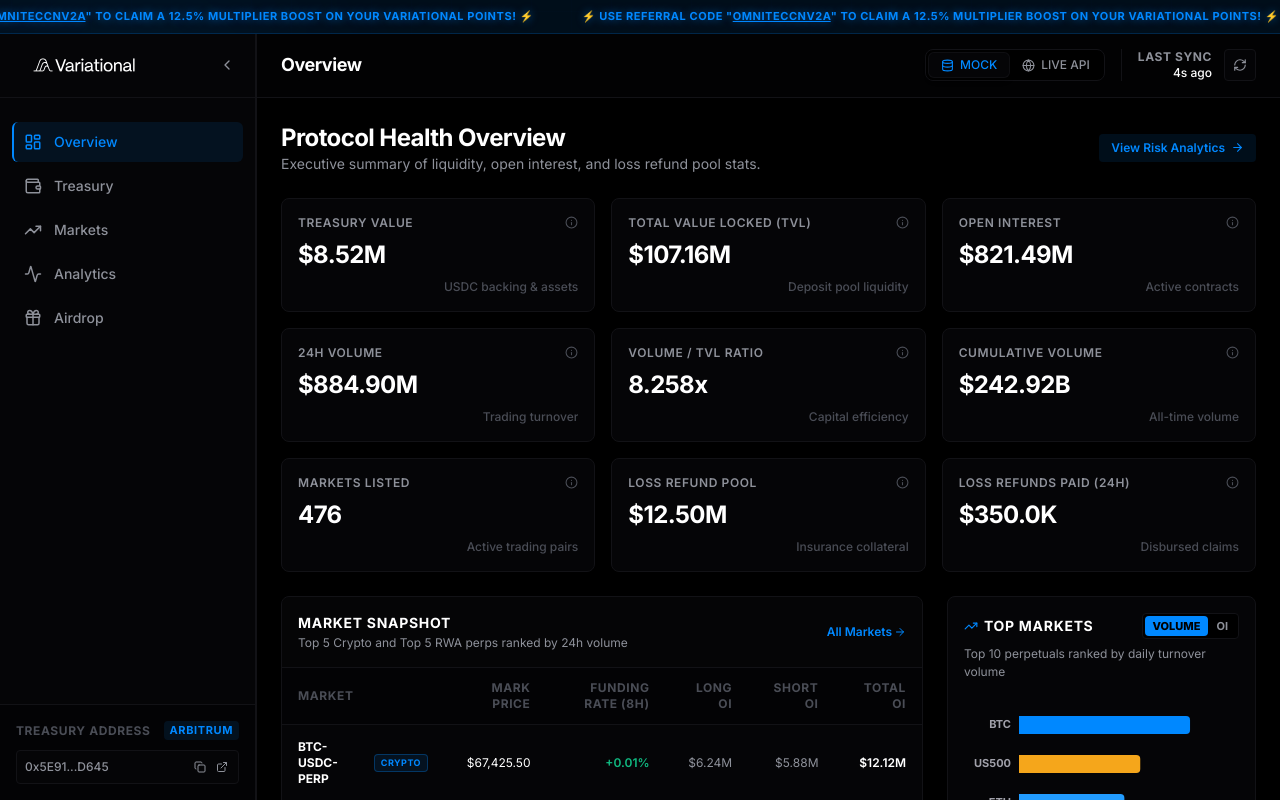
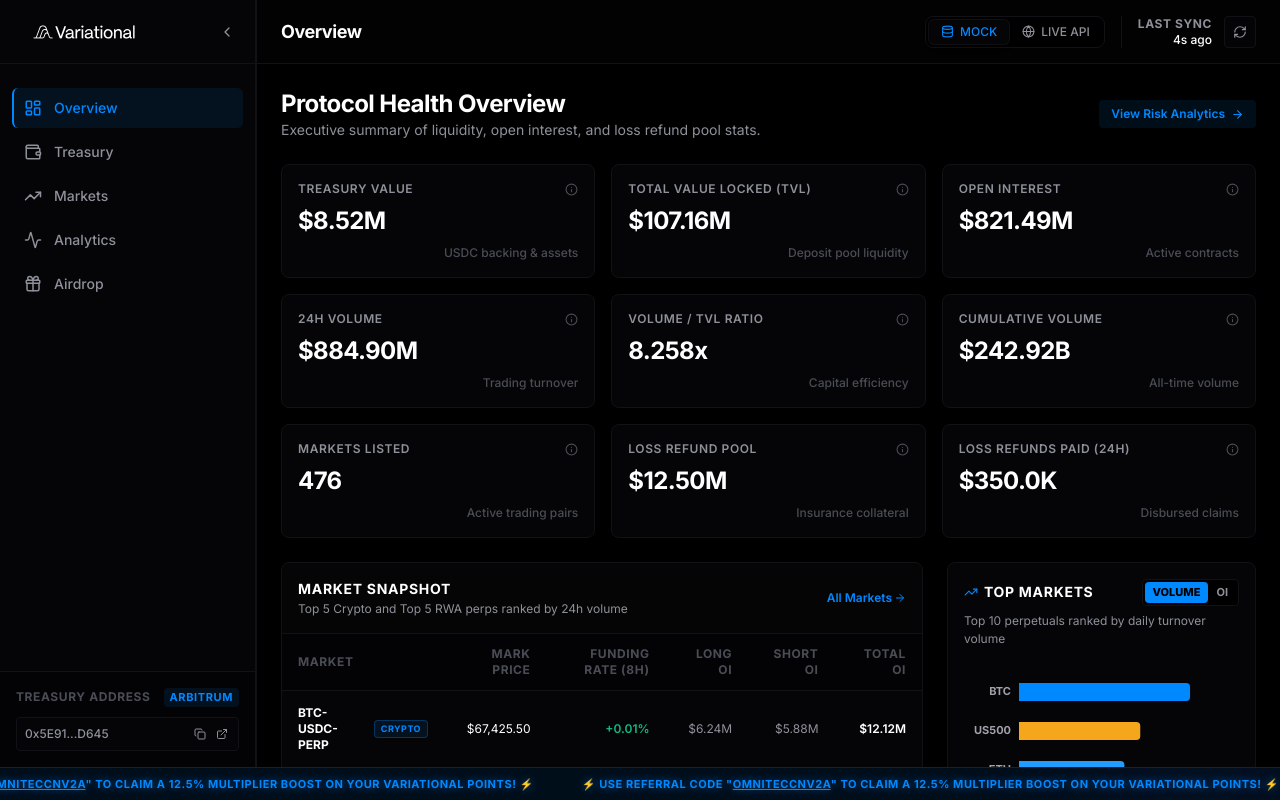
Before and after one commit to the-eyecon/variational-dashboard, a Next.js app: page /overview in a window 1280 px wide. Built offline with nearby package versions, Linux system fonts and the light colour scheme.

Commit message:
fixed routing to mock api by default
Moved the banner to the bottom

```diff
--- a/src/app/layout.tsx
+++ b/src/app/layout.tsx
@@ -39,9 +39,6 @@ export default function RootLayout({
 
         <Providers>
           <div className="flex flex-col h-full w-full z-10 relative overflow-hidden">
-            {/* Top moving banner */}
-            <MarqueeBanner />
-
             <div className="flex flex-1 w-full min-w-0 overflow-hidden">
               {/* Sidebar navigation */}
               <Sidebar />
@@ -64,6 +61,9 @@ export default function RootLayout({
                 </main>
               </div>
             </div>
+
+            {/* Bottom moving banner */}
+            <MarqueeBanner />
           </div>
         </Providers>
       </body>
--- a/src/components/marquee-banner.tsx
+++ b/src/components/marquee-banner.tsx
@@ -4,7 +4,7 @@ import React from "react";
 
 export default function MarqueeBanner() {
   return (
-    <div className="overflow-hidden bg-accent-blue/10 border-b border-accent-blue/20 py-2 relative flex select-none z-30">
+    <div className="overflow-hidden bg-accent-blue/10 border-t border-accent-blue/20 py-2 relative flex select-none z-30">
       <style dangerouslySetInnerHTML={{__html: `
         @keyframes marquee-global {
           0% { transform: translate3d(0, 0, 0); }
--- a/src/components/mock-provider.tsx
+++ b/src/components/mock-provider.tsx
@@ -19,8 +19,10 @@ const SettingsContext = createContext<SettingsContextType | undefined>(undefined
 export function MockProvider({ children }: { children: React.ReactNode }) {
   const queryClient = useQueryClient();
 
-  // Default to mock mode since it provides high fidelity without API keys or CORS issues
-  const [isMockMode, setIsMockModeState] = useState<boolean>(true);
+  // Default to mock mode in development, but live mode in production
+  const [isMockMode, setIsMockModeState] = useState<boolean>(
+    process.env.NODE_ENV !== "production"
+  );
   const [lastUpdated, setLastUpdated] = useState<Date>(new Date());
   const [isRefreshing, setIsRefreshing] = useState<boolean>(false);
   const [isMobileSidebarOpen, setIsMobileSidebarOpen] = useState<boolean>(false);
```
